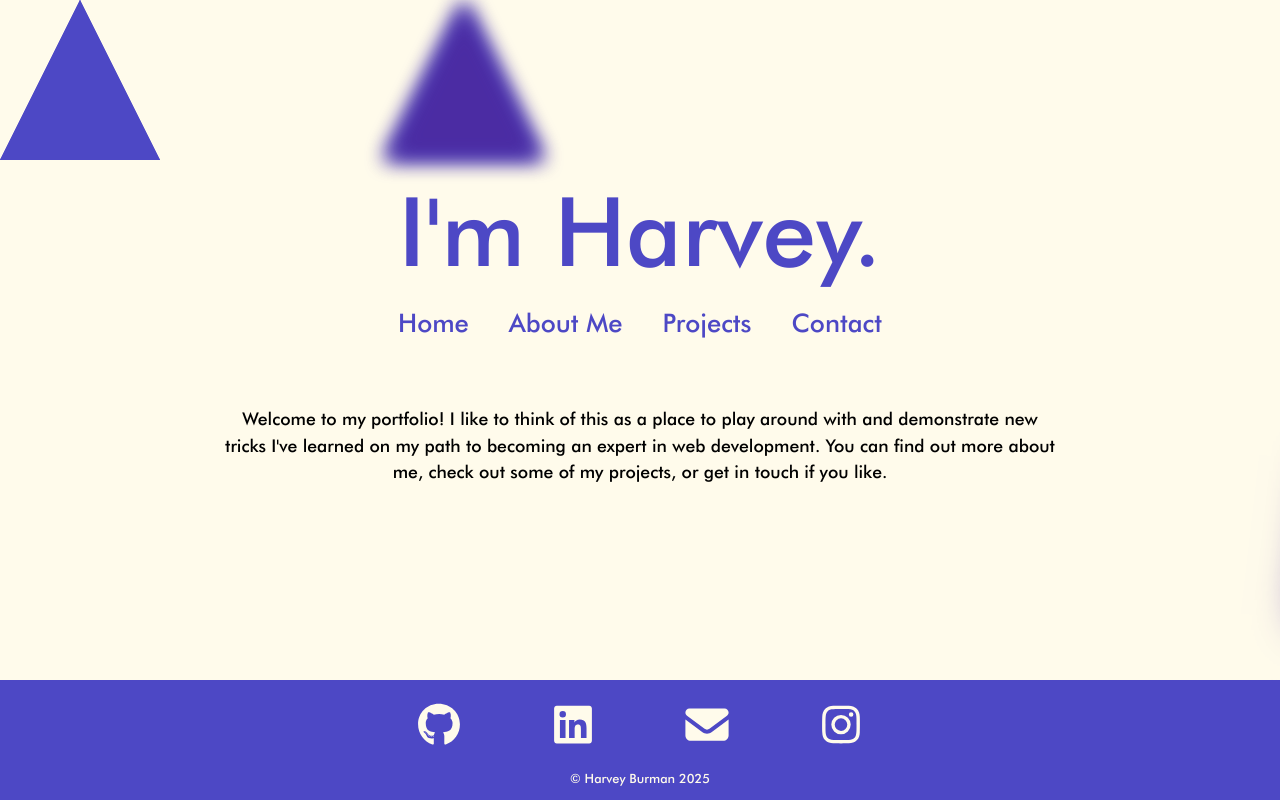
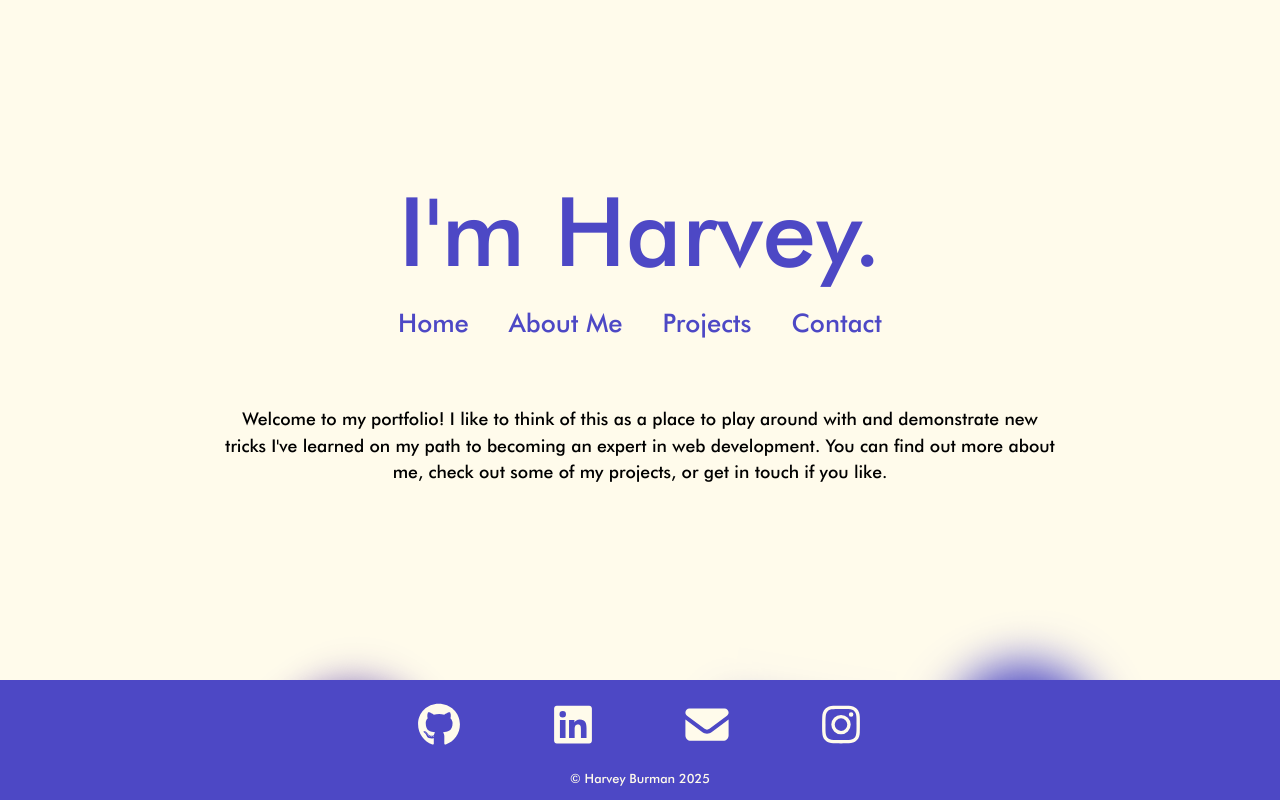
Before and after one commit to hravv/Portfolio, a React (Vite) app in the folder portfolio/: page / in a window 1280 px wide. Built offline with nearby package versions, Linux system fonts and the light colour scheme.

Commit message:
part way through implementing triangle

```diff
--- a/portfolio/src/App.css
+++ b/portfolio/src/App.css
@@ -37,11 +37,12 @@ body {
 
 .background {
   position: fixed;
-  width: 100vw;
-  height: 100vh;
-  top: 0;
-  left: 0;
-  overflow: hidden;
+  width: 300vw;
+  height: 300vh;
+  top: -100vh;
+  left: -100vw;
+  pointer-events: none;
+  z-index: -1;
 }
 
 .ball, .square {
@@ -49,7 +50,8 @@ body {
   width: 20vmin;
   height: 20vmin;
   backface-visibility: hidden;
-  animation: move linear infinite
+  animation: move linear infinite;
+  z-index: 1;
 }
 
 .ball {
@@ -60,18 +62,41 @@ body {
   position: absolute;
   width: 20vmin;
   height: 20vmin;
-  box-shadow: 0 0 5vmin currentColor;
-  color: #4D48C5;
-  background-color: #4D48C5;
-  backface-visibility: visible;
+  background-color: currentColor;
+  backface-visibility: hidden;
   clip-path: polygon(50% 0%, 0% 100%, 100% 100%);
-  animation: move linear infinite;
+  left: 0;
+  top: 0;
 }
 
 .triangle-parent {
-  filter: drop-shadow(30vw 0px 10px);
+  position: absolute;
   animation: move linear infinite;
+  width: 20vmin;
+  height: 20vmin;
+  filter: drop-shadow(60vmin 0px 10px currentColor);
 }
+
+/* Left-side triangle (shadow cast right) */
+.triangle-parent:nth-child(5) {
+  top: 20%;
+  left: -15vw;
+  animation-duration: 38s;
+  animation-delay: -5s;
+  transform-origin: 120vw 10vh;
+  filter: drop-shadow(70vmin 0px 10px currentColor);
+}
+
+/* Right-side triangle (shadow cast left) */
+.triangle-parent:nth-child(6) {
+  top: 60%;
+  left: 80vw;
+  animation-duration: 38s;
+  animation-delay: -15s;
+  transform-origin: -120vw -5vh;
+  filter: drop-shadow(50vmin 0px 10px currentColor);
+}
+
 
 .shape:nth-child(odd), .triangle-parent:nth-child(odd) {
     color: #4D48C5;
@@ -83,68 +108,39 @@ body {
 
 
 .shape:nth-child(1) {
-  top: 77%;
-  left: 88%;
+  top: 50%;
+  left: 55%;
   animation-duration: 40s;
   animation-delay: -3s;
-  transform-origin: 16vw -2vh;
-  box-shadow: 40vmin 0 5.703076368487546vmin currentColor;
+  transform-origin: 10vw 10vh;
+  box-shadow: 40vmin 0 5.7vmin currentColor;
 }
 .shape:nth-child(2) {
-  top: 42%;
-  left: 2%;
+  top: 40%;
+  left: 30%;
   animation-duration: 53s;
   animation-delay: -29s;
-  transform-origin: -19vw 21vh;
-  box-shadow: -40vmin 0 5.17594621519026vmin currentColor;
+  transform-origin: 20vw 20vh;
+  box-shadow: -40vmin 0 5.18vmin currentColor;
 }
 .shape:nth-child(3) {
-  top: 28%;
-  left: 18%;
+  top: 55%;
+  left: 40%;
   animation-duration: 49s;
   animation-delay: -8s;
-  transform-origin: -22vw 3vh;
-  box-shadow: 40vmin 0 5.248179047256236vmin currentColor;
+  transform-origin: 30vw 30vh;
+  box-shadow: 40vmin 0 5.25vmin currentColor;
 }
 .shape:nth-child(4) {
-  top: 50%;
-  left: 79%;
+  top: 60%;
+  left: 60%;
   animation-duration: 26s;
   animation-delay: -21s;
-  transform-origin: -17vw -6vh;
-  box-shadow: 40vmin 0 5.279749632220298vmin currentColor;
-}
-.shape:nth-child(5) {
-  top: 46%;
-  left: 15%;
-  animation-duration: 36s;
-  animation-delay: -40s;
-  transform-origin: 4vw 0vh;
-  box-shadow: -40vmin 0 5.964309466052033vmin currentColor;
-}
-.shape:nth-child(6) {
-  top: 77%;
-  left: 16%;
-  animation-duration: 31s;
-  animation-delay: -10s;
-  transform-origin: 18vw 4vh;
-  box-shadow: 40vmin 0 5.178483653434181vmin currentColor;
+  transform-origin: 40vw 40vh;
+  box-shadow: 40vmin 0 5.28vmin currentColor;
 }
 
-.triangle-parent:nth-child(1) {
-  top: 77%;
-  left: -40vw;
-  animation-duration: 40s;
-  animation-delay: -3s;
-  transform-origin: 16vw -2vh;
-  filter: drop-shadow(80vw 0 10px currentColor);
+.triangle-parent, .triangle {
+  will-change: transform, filter;
+  transform: translateZ(0);
 }
-
-.triangle-parent:nth-child(2) {
-  top: 42%;
-  left: -50vw;
-  animation-duration: 53s;
-  animation-delay: -29s;
-  transform-origin: -19vw 21vh;
-  filter: drop-shadow(90vw 0 10px currentColor);
-}
```
